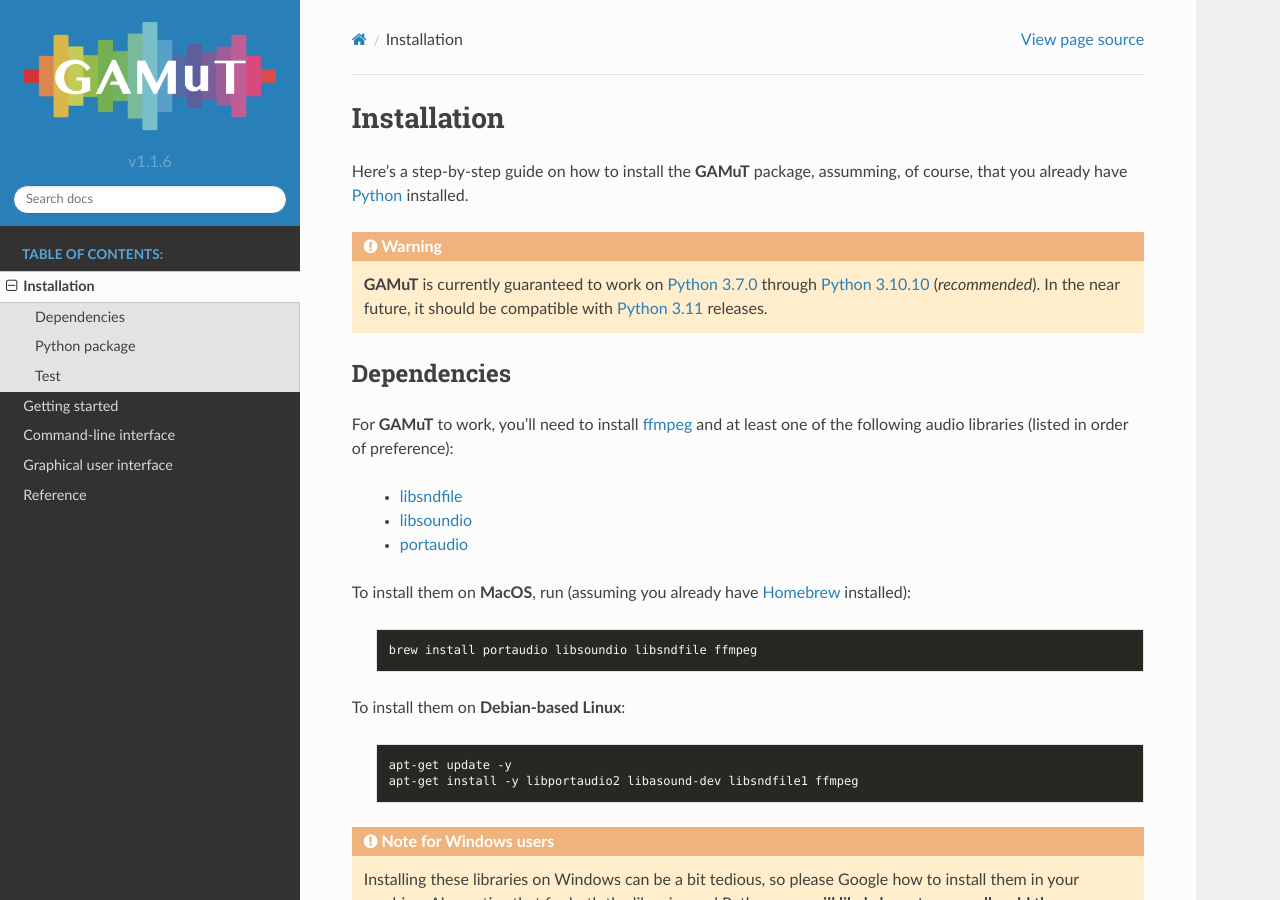
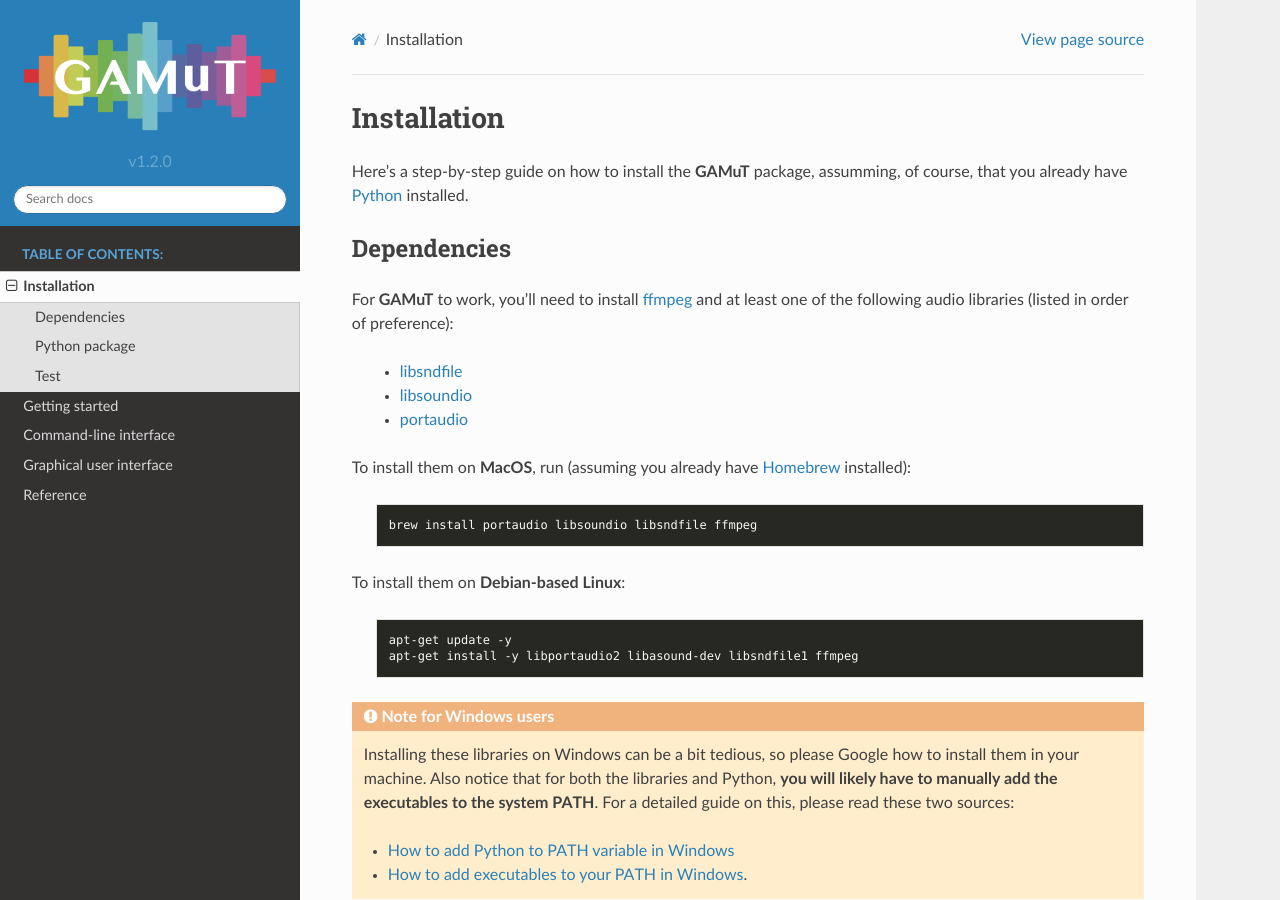
Before and after one commit to felipetovarhenao/gamut, a Sphinx documentation site: the page built from docs/source/installation.rst, in a window 1280 px wide and 900 px high. Built offline with Sphinx 7.4.7 and the Read the Docs theme 2.0.0, drawn with Linux system fonts in a browser that asks for light colours.

```diff
--- a/docs/source/installation.rst
+++ b/docs/source/installation.rst
@@ -1,11 +1,7 @@
 Installation
 ==================
 
-Here's a step-by-step guide on how to install the **GAMuT** package, assumming, of course, that you already have `Python <https://www.python.org/downloads/release/python-3109/>`_ installed.
-
-.. warning::
-	**GAMuT** is currently guaranteed to work on `Python 3.7.0 <https://www.python.org/downloads/release/python-370>`_ through `Python 3.10.10 <https://www.python.org/downloads/release/python-31010/>`_ (`recommended`).
-	In the near future, it should be compatible with `Python 3.11 <https://www.python.org/downloads/release/python-3112>`_ releases.
+Here's a step-by-step guide on how to install the **GAMuT** package, assumming, of course, that you already have `Python <https://www.python.org/downloads/release/python-3113/>`_ installed.
 
 Dependencies
 --------------
--- a/gamut/__version__.py
+++ b/gamut/__version__.py
@@ -1 +1 @@
-__version__ = '1.1.6'
+__version__ = '1.2.0'
```
Also changed, not shown: 7 other files.
